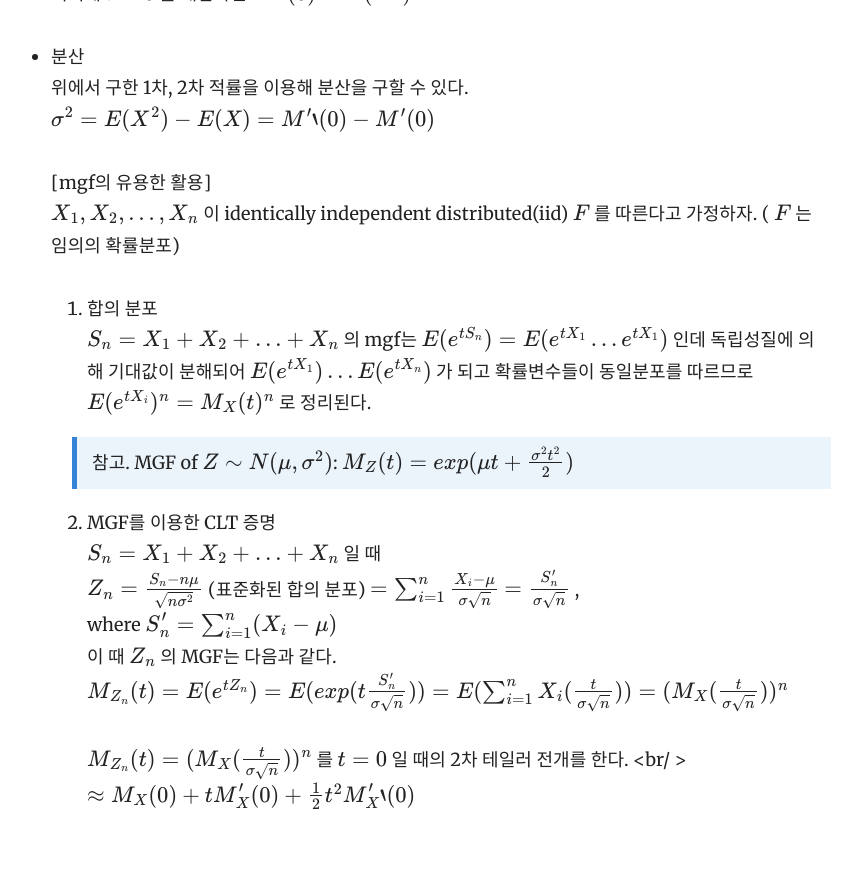
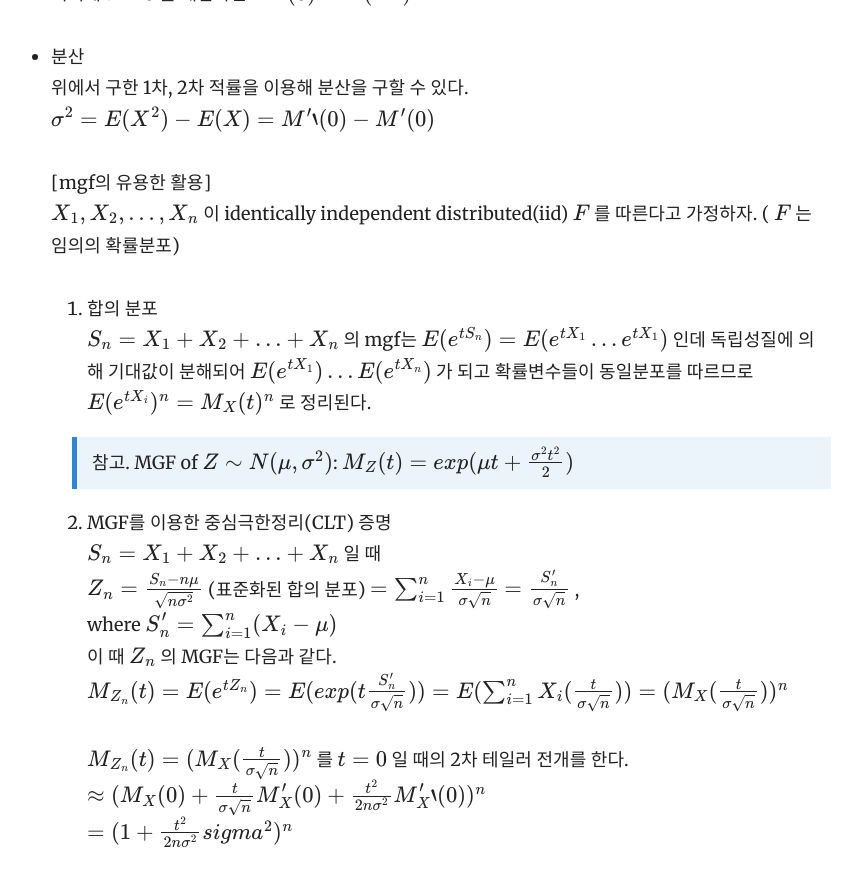
Before and after one commit to yrk3434/yrk3434.github.io, a Jekyll site: the page built from _docs/Theory/Mathematical Statistics.md, in a window 1280 px wide and 900 px high, scrolled down 2390 px. Shown: the top 887 px of the window, without its empty margins (369-1231 px from the left). Built offline with Jekyll 4.4.1, drawn with Linux system fonts in a browser that asks for light colours; formulas are drawn with MathJax 3; before the commit the page ends 3253 px from its top, so only the background shows below that.

Commit message:
Update Mathematical Statistics.md

```diff
--- a/_docs/Theory/Mathematical Statistics.md
+++ b/_docs/Theory/Mathematical Statistics.md
@@ -72,7 +72,7 @@ $ X_1, X_2, ..., X_n $ 이 identically independent distributed(iid) $ F $ 를
   독립성질에 의해 기대값이 분해되어  $ E(e^{t X_1}) ...E(e^{t X_n}) $ 가 되고
   확률변수들이 동일분포를 따르므로 $  E(e^{t X_i})^n = M_X(t)^n $ 로 정리된다.
 > 참고. MGF of $ Z \sim  N(\mu, \sigma^2) $: $ M_Z(t) = exp(\mu t + \frac{\sigma^2 t^2}{2}) $
-2. MGF를 이용한 CLT 증명 <br/>
+2. MGF를 이용한 중심극한정리(CLT) 증명 <br/>
   $ S_n = X_1 + X_2 + ... + X_n $ 일 때 <br/>
   $ Z_n  =  \frac{S_n- n \mu}{\sqrt{ n \sigma^2 }} $ (표준화된 합의 분포)
   $ = \sum_{i=1}^n \frac{ X_i - \mu }{ \sigma \sqrt{n} } $
@@ -82,5 +82,6 @@ $ X_1, X_2, ..., X_n $ 이 identically independent distributed(iid) $ F $ 를
   $ M_{Z_n}(t) = E(e^{t Z_n}) = E( exp( t \frac{S_n'}{ \sigma \sqrt{n} } ) )
   = E( \sum_{i=1}^n X_i (\frac{t}{ \sigma \sqrt{n} })  )  =  ( M_X( \frac{t}{\sigma \sqrt{n} }  ) )^n $ <br/>
    <br/>
-  $ M_{Z_n}(t) = ( M_X( \frac{t}{\sigma \sqrt{n} }  ) )^n $ 를 $ t=0 $ 일 때의 2차 테일러 전개를 한다. <br/ >
-  $ \approx  M_X(0) + tM_X'(0) + \frac{1}{2} t^2 M_X''(0) $
+  $ M_{Z_n}(t) = ( M_X( \frac{t}{\sigma \sqrt{n} }  ) )^n $ 를 $ t=0 $ 일 때의 2차 테일러 전개를 한다. <br/>
+  $ \approx  ( M_X(0) + \frac{t}{\sigma \sqrt{n} } M_X'(0) + \frac{t^2}{2 n \sigma^2 }  M_X''(0) )^n $ <br/>
+  $ = ( 1+ \frac{t^2}{2 n \sigma^2 } sigma^2  )^n $
```
